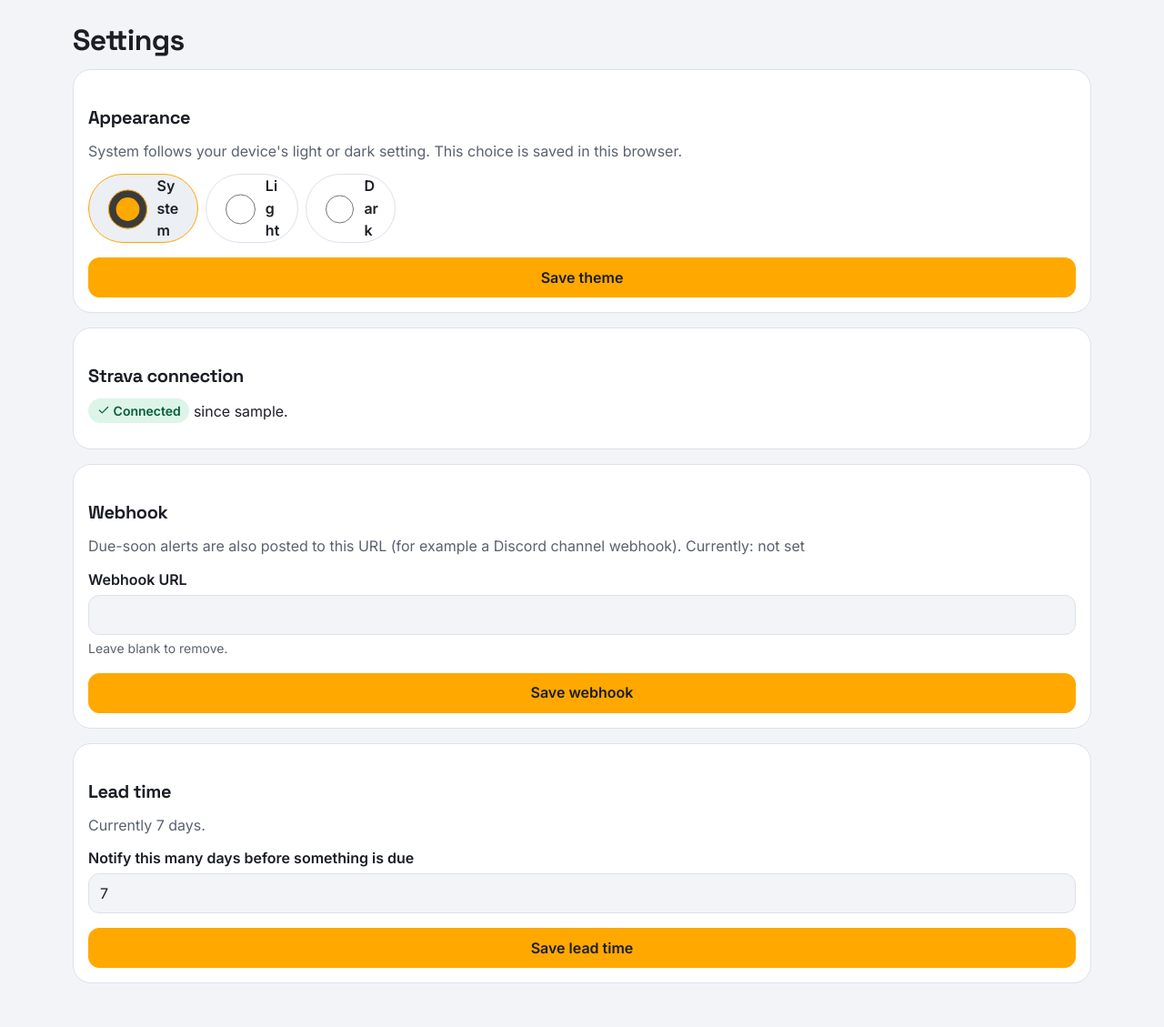
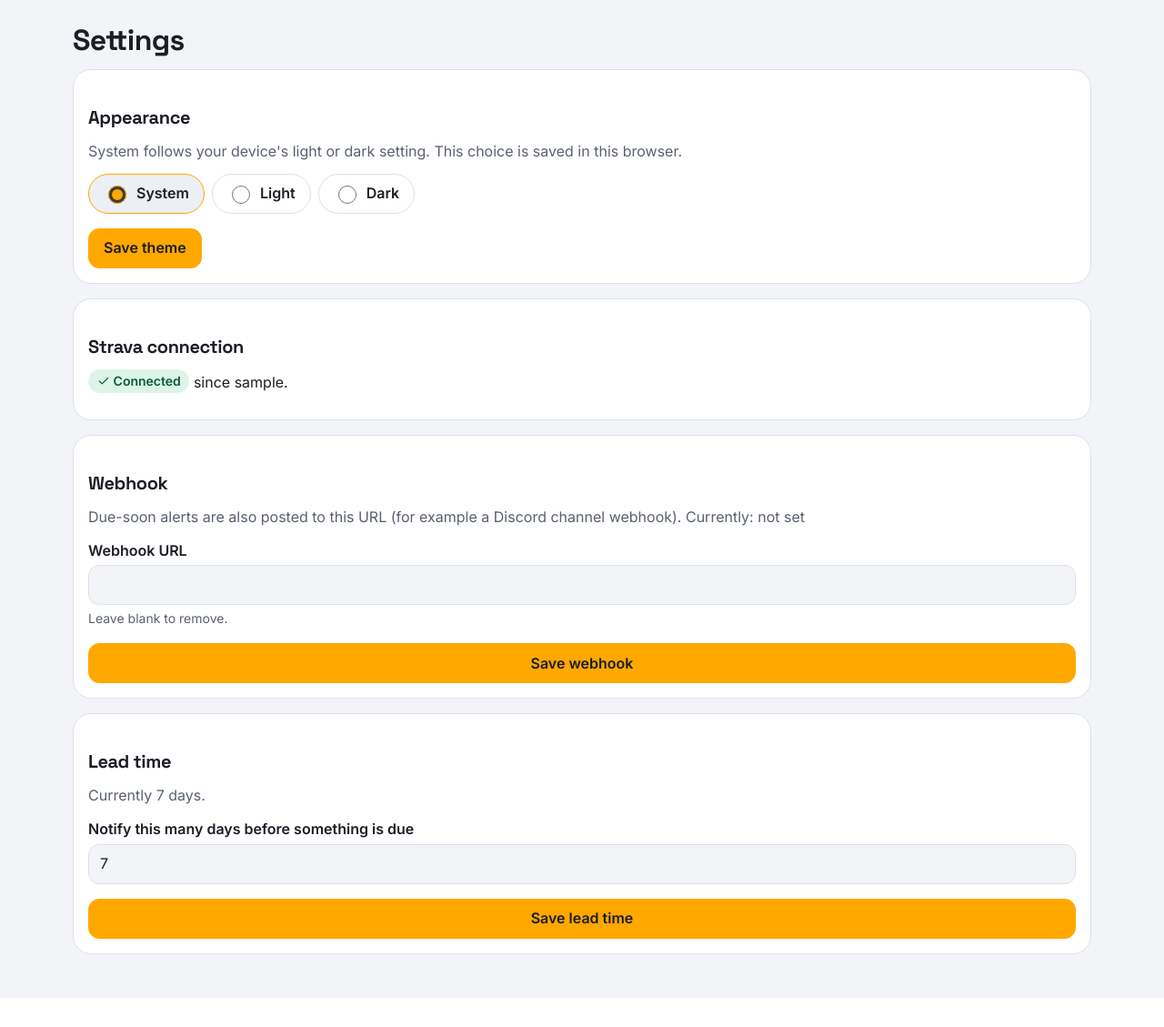
Before and after one commit to liutang/bikemaint, a FastAPI app: page /settings in a window 1280 px wide. Shown: the part 69-1198 px from the top of the page at 91% size. After the commit the page ends 1166 px from the top, so only its background shows below. Run offline with FastAPI, Linux system fonts and the light colour scheme; the visitor is signed in with stand-in values (Sample User, id 1); data comes from the database, SQL or seed files in the repository; data that the repository does not hold is empty; parts of the project's set-up code (start-up, migrations or seed data) failed here and were passed over.

Commit message:
Fix radio sizing in the theme setting and verify in Docker
Co-Authored-By: Claude Sonnet 5.5 <noreply@anthropic.com>

```diff
--- a/app/static/styles.css
+++ b/app/static/styles.css
@@ -917,7 +917,7 @@ td[data-label="Mileage at service"] {
   font-weight: 600;
 }
 
-input:not([type="checkbox"]):not([type="hidden"]),
+input:not([type="checkbox"]):not([type="radio"]):not([type="hidden"]),
 select,
 textarea {
   width: 100%;
@@ -930,7 +930,8 @@ textarea {
   font: inherit;
 }
 
-input[type="checkbox"] {
+input[type="checkbox"],
+input[type="radio"] {
   width: 1.25rem;
   height: 1.25rem;
   accent-color: var(--primary);
--- a/app/templates/settings/index.html
+++ b/app/templates/settings/index.html
@@ -22,7 +22,7 @@
       </label>
       {% endfor %}
     </fieldset>
-    {{ submit("Save theme") }}
+    <div class="actions">{{ submit("Save theme") }}</div>
   </form>
 </section>
 
```
Also changed, not shown: specs/003-cockpit-theme/tasks.md (+1 -1 lines), tests/test_ui_contrast.py (+4 -0 lines).
